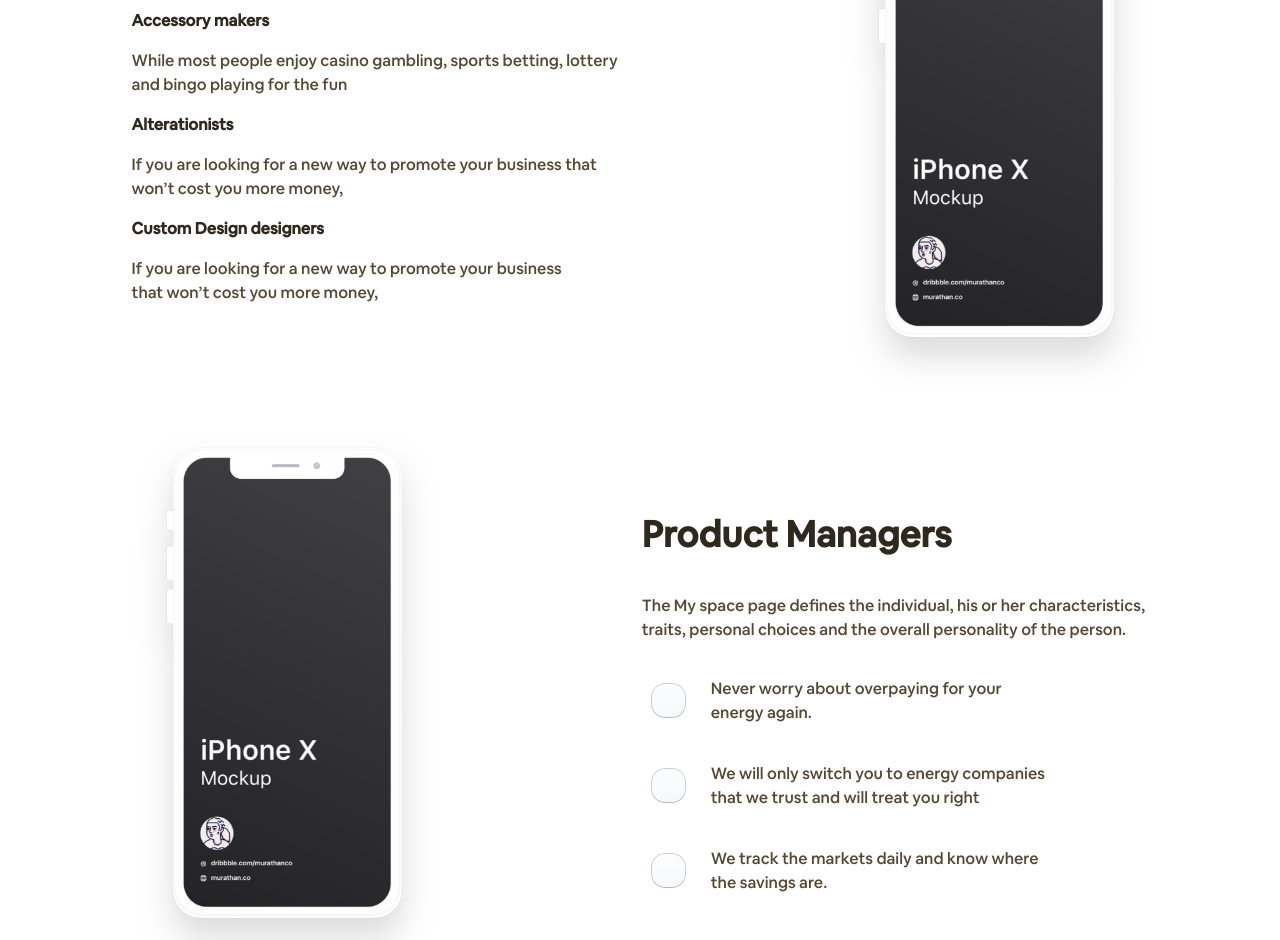
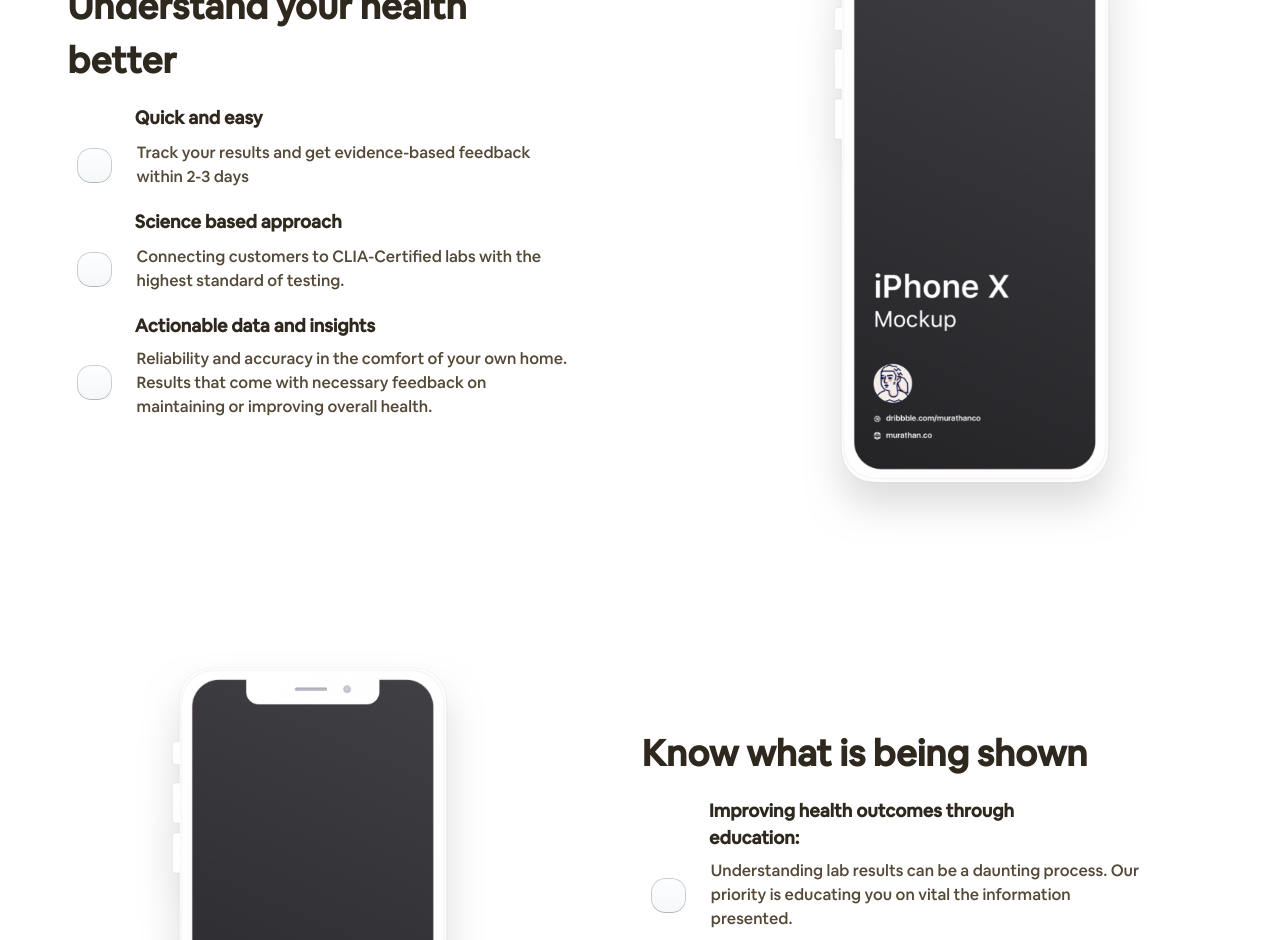
Before and after one commit to khuzi/Salk, a React (Create React App) app: page / in a window 1280 px wide. Shown: the part 1860-2800 px from the top of the page. Built offline with nearby package versions, Linux system fonts and the light colour scheme.

Commit message:
Add all actual content of page

```diff
--- a/src/App.js
+++ b/src/App.js
@@ -4,7 +4,7 @@
 import { MuiThemeProvider, StylesProvider } from "@material-ui/core";
 import { theme } from "./Theme";
 import Loader from "./Components/UI/Loader/Laoder";
-import "aos/dist/aos.css";
+// import "aos/dist/aos.css";
 
 const Layout = lazy(() => import("./Hoc/Layout/Layout"));
 const Home = lazy(() => import("./Pages/Home/Home"));
--- a/src/Components/Phone1/Phone1.css
+++ b/src/Components/Phone1/Phone1.css
@@ -1,11 +1,21 @@
 .Phone1 {
-  margin-left: 4rem;
+  margin-right: 4rem;
 }
 
+.Phone1 .subHeading {
+  font-size: 18px;
+  color: #2f281e;
+  font-weight: bold;
+  margin-top: 1rem;
+  margin-left: 4.2rem;
+  margin-bottom: -1.5rem;
+  max-width: 70%;
+}
 
 .Phone1 .desktopImg img {
-  width: 60%;
-  margin-right: 4rem;
+  width: 70%;
+  margin-left: 4rem;
+  margin-top: 4rem;
 }
 
 .Phone1 .mobileImg {
@@ -16,6 +26,13 @@
   width: 60%;
 }
 
+.Phone1 ul li {
+  display: flex;
+  align-items: center;
+  max-width: 100%;
+  margin-top: 2rem;
+}
+
 @media (max-width: 935px) {
   .Phone1 .desktopImg img {
     width: 80%;
@@ -24,14 +41,17 @@
 
 @media (max-width: 735px) {
   .Phone1 .desktopImg img {
-    width: 100%;
-    margin-right: 0rem;
+    width: 110%;
+    margin: 0;
+  }
+  .Phone1 ul li {
+    max-width: 100%;
   }
 }
 
 @media (max-width: 600px) {
   .Phone1 {
-    margin-left: 0rem;
+    margin-right: 0rem;
     margin: 0 1rem;
     text-align: center;
   }
@@ -41,4 +61,23 @@
   .Phone1 .mobileImg {
     display: block;
   }
+  .Phone1 ul li {
+    max-width: 100%;
+    margin-right: 3rem;
+  }
+  .Phone1 .subHeading {
+    margin-bottom: -2.5rem;
+    /* line-height: 1.1; */
+  }
+  .Phone1 ul li .liText {
+    max-width: 80%;
+    text-align: center;
+    /* line-height: 1.1; */
+  }
 }
+
+@media (max-width: 513px) {
+  .Phone1 ul li .liText {
+    padding-top: 1.5rem;
+  }
+}
--- a/src/Components/Phone1/Phone1.jsx
+++ b/src/Components/Phone1/Phone1.jsx
@@ -1,7 +1,8 @@
-import React from "react";
+import React, { useState, useEffect } from "react";
 
 import { Grid, Typography, makeStyles } from "@material-ui/core";
 import phoneImg from "../../assets/images/iphone.png";
+import CheckBox from "../UI/CheckBox/CheckBox";
 import "./Phone1.css";
 
 const useStyles = makeStyles((theme) => ({
@@ -9,63 +10,111 @@
     fontSize: "36px",
     color: theme.palette.heading.hd2,
     fontWeight: "bold",
-  },
-  subHeading: {
-    fontSize: "16px",
-    color: theme.palette.heading.hd2,
-    fontWeight: "bold",
-    margin: "1rem 0",
+    [theme.breakpoints.down("sm")]: {
+      fontSize: "30px",
+    },
   },
   text: {
     color: "#544837",
+    marginTop: "2rem",
   },
 }));
 
-const Phone1 = () => {
+const Phone2 = (props) => {
   const classes = useStyles();
+
+  const [height, setHeight] = useState(0);
+  const [t1, setT1] = useState(false);
+  const [t2, setT2] = useState(false);
+  const [t3, setT3] = useState(false);
+
+  useEffect(() => {
+    window.addEventListener("scroll", () => {
+      setHeight(window.scrollY);
+    });
+    // console.log(height);
+  });
+
+  useEffect(() => {
+    let timer = null;
+    if (height > props.height) {
+      timer = setTimeout(() => {
+        setT1(true);
+      }, 200);
+    } else {
+      setT1(false);
+    }
+    return () => clearTimeout(timer);
+  }, [height, props.height]);
+
+  useEffect(() => {
+    let timer = null;
+    if (height > props.height) {
+      timer = setTimeout(() => {
+        setT2(true);
+      }, 400);
+    } else {
+      setT2(false);
+    }
+    return () => clearTimeout(timer);
+  }, [height, props.height]);
+
+  useEffect(() => {
+    let timer = null;
+    if (height > props.height) {
+      timer = setTimeout(() => {
+        setT3(true);
+      }, 600);
+    } else {
+      setT3(false);
+    }
+    return () => clearTimeout(timer);
+  }, [height, props.height]);
+
   return (
     <section className="Phone1">
       <Grid container justify="space-evenly" alignItems="center">
         <Grid item sm="5">
           <Grid item>
             <Typography className={classes.mainHeading}>
-              Design Professionals
+              {props.heading}
             </Typography>
           </Grid>
           <Grid item xs="12" container justify="center" className="mobileImg">
             <img src={phoneImg} alt="" />
           </Grid>
           <Grid item>
-            <Typography className={classes.subHeading}>
-              Accessory makers
-            </Typography>
-            <Typography className={classes.text}>
-              While most people enjoy casino gambling, sports betting, lottery
-              and bingo playing for the fun
-            </Typography>
-          </Grid>
-
-          <Grid item>
-            <Typography className={classes.subHeading}>
-              Alterationists
-            </Typography>
-            <Typography className={classes.text}>
-              If you are looking for a new way to promote your business that
-              won’t cost you more money,
-            </Typography>
-          </Grid>
-
-          <Grid item>
-            <Typography className={classes.subHeading}>
-              Custom Design designers
-            </Typography>
-            <Typography className={classes.text}>
-              If you are looking for a new way to promote your business <br />{" "}
-              that won’t cost you more money,
-            </Typography>
+            <Typography className="subHeading">{props.title1}</Typography>
+            <ul>
+              <li>
+                <CheckBox checked={t1} />
+                <Typography className="liText" style={{ color: "#544837" }}>
+                  {props.text1}
+                </Typography>
+              </li>
+            </ul>
+            <Typography className="subHeading">{props.title2}</Typography>
+            <ul>
+              <li>
+                <CheckBox checked={t2} />
+                <Typography className="liText" style={{ color: "#544837" }}>
+                  {props.text2}
+                </Typography>
+              </li>
+            </ul>
+            <Typography className="subHeading">{props.title3}</Typography>
+            {props.text3 && (
+              <ul>
+                <li>
+                  <CheckBox checked={t3} />
+                  <Typography className="liText" style={{ color: "#544837" }}>
+                    {props.text3}
+                  </Typography>
+                </li>
+              </ul>
+            )}
           </Grid>
         </Grid>
-
         <Grid item xs="5" container justify="flex-end" className="desktopImg">
           <img src={phoneImg} alt="" />
         </Grid>
@@ -74,4 +123,4 @@
   );
 };
 
-export default Phone1;
+export default Phone2;
--- a/src/Components/Phone2/Phone2.css
+++ b/src/Components/Phone2/Phone2.css
@@ -1,9 +1,21 @@
 .Phone2 {
   margin-right: 4rem;
 }
+
+.Phone2 .subHeading {
+  font-size: 18px;
+  color: #2f281e;
+  font-weight: bold;
+  margin-top: 1rem;
+  margin-left: 4.2rem;
+  margin-bottom: -1.5rem;
+  max-width: 70%;
+}
+
 .Phone2 .desktopImg img {
-  width: 60%;
+  width: 70%;
   margin-left: 4rem;
+  margin-top: 4rem;
 }
 
 .Phone2 .mobileImg {
@@ -14,27 +26,16 @@
   width: 60%;
 }
 
-.Phone2 ul {
-  margin-top: 2rem;
-}
-
 .Phone2 ul li {
   display: flex;
   align-items: center;
-  max-width: 80%;
+  max-width: 100%;
   margin-top: 2rem;
-}
-.Phone2 .gifTick {
-  width: 20%;
-  margin-right: 1rem;
 }
 
 @media (max-width: 935px) {
   .Phone2 .desktopImg img {
     width: 80%;
-  }
-  .Phone2 .gifTick {
-    width: 30%;
   }
 }
 
@@ -64,9 +65,21 @@
     max-width: 100%;
     margin-right: 1rem;
   }
-  .Phone2 .gifTick {
-    width: 20%;
-    margin: 0;
-    margin-bottom: 1rem;
+  .Phone2 .subHeading {
+    margin-bottom: -2.5rem;
+    display: block;
+    /* line-height: 1.1; */
+  }
+  .Phone2 ul li .liText {
+    margin-left: -0.5rem;
+    max-width: 80%;
+    text-align: center;
+    /* line-height: 1.1; */
   }
 }
+
+@media (max-width: 513px) {
+  .Phone2 ul li .liText {
+    padding-top: 1.5rem;
+  }
+}
--- a/src/Components/Phone2/Phone2.jsx
+++ b/src/Components/Phone2/Phone2.jsx
@@ -10,12 +10,17 @@
     fontSize: "36px",
     color: theme.palette.heading.hd2,
     fontWeight: "bold",
+    [theme.breakpoints.down('sm')]: {
+      fontSize: '30px'
+    }
   },
   subHeading: {
-    fontSize: "16px",
+    fontSize: "18px",
     color: theme.palette.heading.hd2,
     fontWeight: "bold",
-    margin: "1rem 0",
+    marginTop: "1rem",
+    marginLeft: "4.2rem",
+    marginBottom: "-1.5rem",
   },
   text: {
     color: "#544837",
@@ -35,7 +40,6 @@
     window.addEventListener("scroll", () => {
       setHeight(window.scrollY);
     });
-    // console.log(height);
   });
 
   useEffect(() => {
@@ -55,7 +59,7 @@
     if (height > props.height) {
       timer = setTimeout(() => {
         setT2(true);
-      }, 300);
+      }, 400);
     } else {
       setT2(false);
     }
@@ -67,7 +71,7 @@
     if (height > props.height) {
       timer = setTimeout(() => {
         setT3(true);
-      }, 400);
+      }, 600);
     } else {
       setT3(false);
     }
@@ -83,40 +87,37 @@
         <Grid item sm="5">
           <Grid item>
             <Typography className={classes.mainHeading}>
-              Product Managers
+              {props.heading}
             </Typography>
           </Grid>
           <Grid item xs="12" container justify="center" className="mobileImg">
             <img src={phoneImg} alt="" />
           </Grid>
           <Grid item>
-            <Typography className={classes.text}>
-              The My space page defines the individual, his or her
-              characteristics, traits, personal choices and the overall
-              personality of the person.
-            </Typography>
-          </Grid>
-          <Grid item>
+            <Typography className="subHeading">{props.title1}</Typography>
             <ul>
               <li>
                 <CheckBox checked={t1} />
-                <Typography style={{ fontSize: "16px", color: "#544837" }}>
-                  Never worry about overpaying for your energy again.
+                <Typography className="liText" style={{ color: "#544837" }}>
+                  {props.text1}
                 </Typography>
               </li>
-
+            </ul>
+            <Typography className="subHeading">{props.title2}</Typography>
+            <ul>
               <li>
                 <CheckBox checked={t2} />
-                <Typography style={{ fontSize: "16px", color: "#544837" }}>
-                  We will only switch you to energy companies that we trust and
-                  will treat you right
+                <Typography className="liText" style={{ color: "#544837" }}>
+                  {props.text2}
                 </Typography>
               </li>
-
+            </ul>
+            <Typography className="subHeading">{props.title3}</Typography>
+            <ul>
               <li>
                 <CheckBox checked={t3} />
-                <Typography style={{ fontSize: "16px", color: "#544837" }}>
-                  We track the markets daily and know where the savings are.
+                <Typography className="liText" style={{ color: "#544837" }}>
+                  {props.text3}
                 </Typography>
               </li>
             </ul>
--- a/src/Components/UI/CheckBox/CheckBox.jsx
+++ b/src/Components/UI/CheckBox/CheckBox.jsx
@@ -3,7 +3,7 @@
 import { makeStyles } from "@material-ui/core/styles";
 import Checkbox from "@material-ui/core/Checkbox";
 
-const useStyles = makeStyles({
+const useStyles = makeStyles(theme => ({
   root: {
     "&:hover": {
       backgroundColor: "transparent",
@@ -40,7 +40,7 @@
       content: '""',
     },
   },
-});
+}));
 
 export default function CustomizedCheckbox(props) {
   const classes = useStyles();
--- a/src/Pages/Home/Home.jsx
+++ b/src/Pages/Home/Home.jsx
@@ -1,5 +1,10 @@
 import React from "react";
-
+import {
+  phone1 as phone1Data,
+  phone2 as phone2Data,
+  phone3 as phone3Data,
+  phone4 as phone4Data,
+} from "../../data";
 import { Grid, Typography, Button, makeStyles } from "@material-ui/core";
 import showcaseImg from "../../assets/images/Top1.png";
 import improveImg from "../../assets/images/Improve.png";
@@ -219,22 +224,52 @@
         </div>
       </div>
       <div data-aos="fade-up">
-        <Phone1 />
+        <Phone1
+          height={window.innerWidth > 500 ? 1000 : 2100}
+          {...phone1Data}
+        />
       </div>
       <br />
       <br />
       <div data-aos="fade-up">
-        <Phone2 height={window.innerWidth > 500 ? 2200 : 3100} />
+        <Phone2
+          height={window.innerWidth > 500 ? 2200 : 3100}
+          {...phone2Data}
+        />
       </div>
       <br />
       <br />
       <div data-aos="fade-up">
-        <Phone1 />
+        <Phone1
+          height={window.innerWidth > 500 ? 3000 : 4100}
+          heading={
+            <p style={{ lineHeight: "1.2" }}>
+              Understand your diet better.
+              <br />
+              Explore different plans.
+            </p>
+          }
+          title1="Diet plans that fit your goal"
+          text1="Offering catered diet plans specific to your needs."
+          title2="Personalized plans built by licensed dietitians"
+          text2="Access your diet plan wherever you are at no cost"
+        />
       </div>
       <br />
       <br />
       <div data-aos="fade-up">
-        <Phone2 height={window.innerWidth > 500 ? 3100 : 4300} />
+        <Phone1
+          height={window.innerWidth > 500 ? 4000 : 4900}
+          {...phone3Data}
+        />
+      </div>
+      <br />
+      <br />
+      <div data-aos="fade-up">
+        <Phone2
+          height={window.innerWidth > 500 ? 4600 : 5900}
+          {...phone4Data}
+        />
       </div>
     </section>
   );
--- /dev/null
+++ b/src/data.js
@@ -0,0 +1,46 @@
+export const phone1 = {
+  heading: "Understand your health better",
+  title1: "Quick and easy",
+  text1: "Track your results and get evidence-based feedback within 2-3 days",
+  title2: "Science based approach",
+  text2:
+    "Connecting customers to CLIA-Certified labs with the highest standard of testing.",
+  title3: "Actionable data and insights",
+  text3:
+    "Reliability and accuracy in the comfort of your own home. Results that come with necessary feedback on maintaining or improving overall health.",
+};
+
+export const phone2 = {
+  heading: "Know what is being shown",
+  title1: "Improving health outcomes through education:",
+  text1:
+    "Understanding lab results can be a daunting process. Our priority is educating you on vital the information presented.",
+  title2: "Results that matter to you",
+  text2: "All in one interface giving you vital long-term metrics",
+  title3: "Solution based approach",
+  text3:
+    "A better understanding of your health that is supported by peer-reviewed speciates",
+};
+
+export const phone3 = {
+  heading: "Keep track of your personal records",
+  title1: "Access vital healthcare records wherever you are",
+  text1: "Review your personal records and take control of your own data",
+  title2: "Keep all interactions with in your reach",
+  text2: "Have the option to delete or save notes",
+  title3: "View monthly appointments",
+  text3: "Keep track of all your upcoming consultations and billing",
+};
+
+export const phone4 = {
+  heading: "Access expert support on your schedule",
+  title1: "A hand-picked network of licensed professionals at your fingertips",
+  text1:
+    "Putting affordable and accessible healthcare needs in your hands through year-round care packages",
+  title2: "Get medical feedback from nationwide specialists:",
+  text2:
+    "Avoid unnecessary wait times by accessing our support anytime, anywhere",
+  title3: "Get medical treatment for non-emergency conditions",
+  text3:
+    "Requesting a consultation on Salk is easy. Once you describe your symptoms and brief description a specialist will be available",
+};
```
